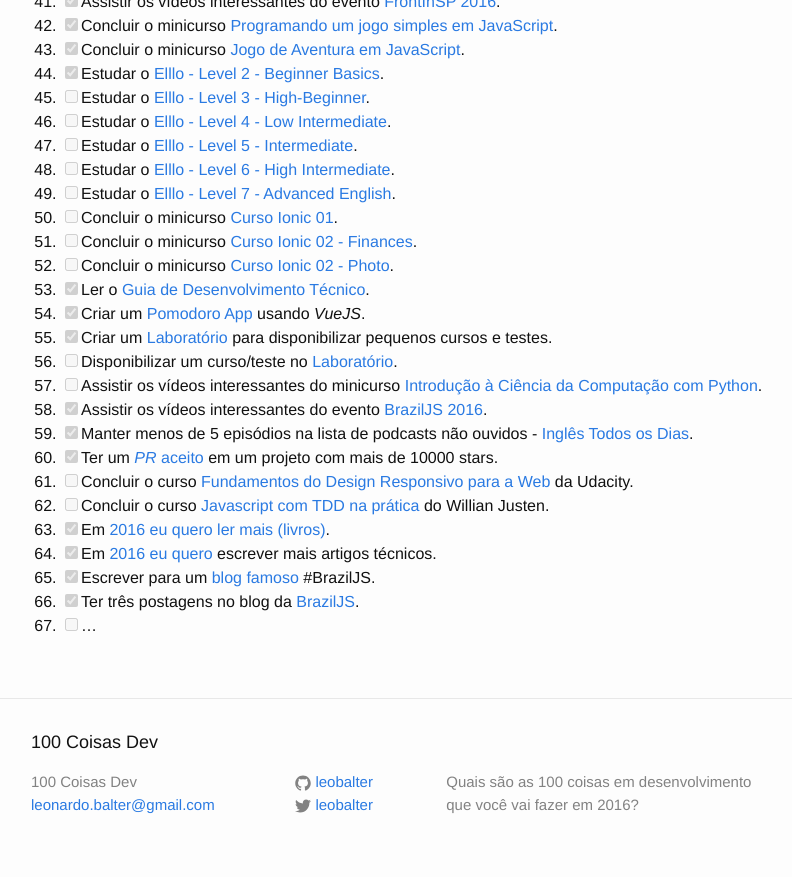
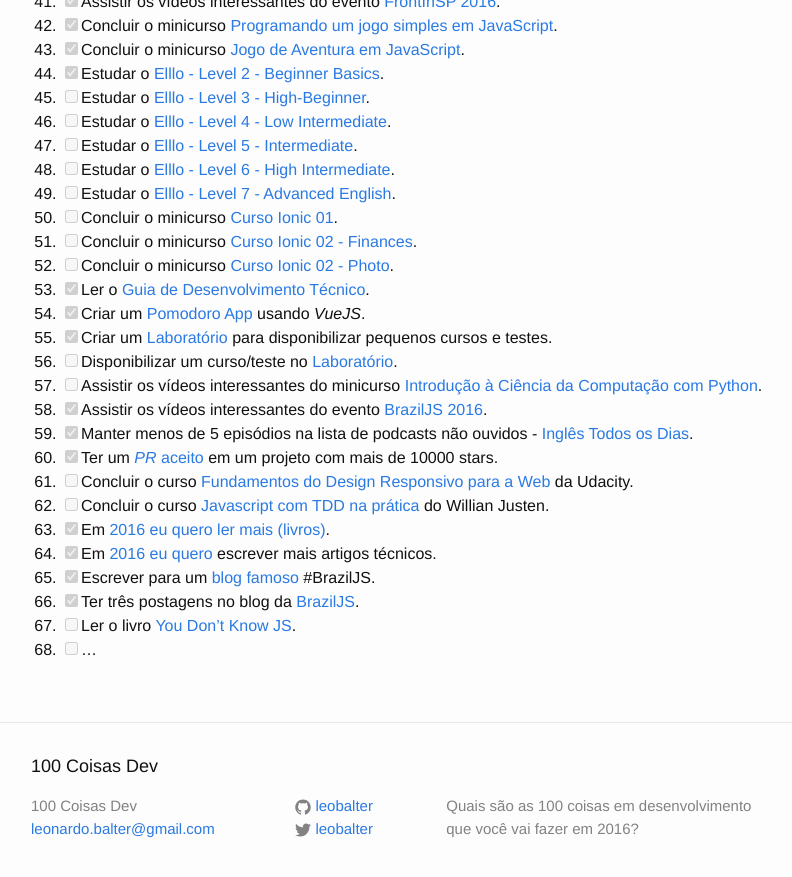
Before and after one commit to leobalter/100-coisas-dev, a Jekyll site: the page built from _posts/listas/2016-01-18-ftonato.markdown, in a window 1280 px wide and 900 px high, scrolled down 1170 px. Shown: the top 877 px of the window, without its empty margins (239-1031 px from the left). Built offline with Jekyll 4.4.1, drawn with Linux system fonts in a browser that asks for light colours; comment, search, counter and statistics services are not loaded.

Commit message:
Adicionar leitura de um livro importante

```diff
--- a/_posts/listas/2016-01-18-ftonato.markdown
+++ b/_posts/listas/2016-01-18-ftonato.markdown
@@ -71,4 +71,5 @@ categories: listas
 64. [x] Em [2016 eu quero](http://ftonato.github.io/in-2016-i-want/write-more.html) escrever mais artigos técnicos.
 65. [x] Escrever para um [blog famoso](https://braziljs.org/blog/author/ftonato/) #BrazilJS.
 66. [x] Ter três postagens no blog da [BrazilJS](https://braziljs.org/blog/author/ftonato/).
-67. [ ] ...
+67. [ ] Ler o livro [You Don't Know JS](https://github.com/getify/You-Dont-Know-JS).
+68. [ ] ...
```
